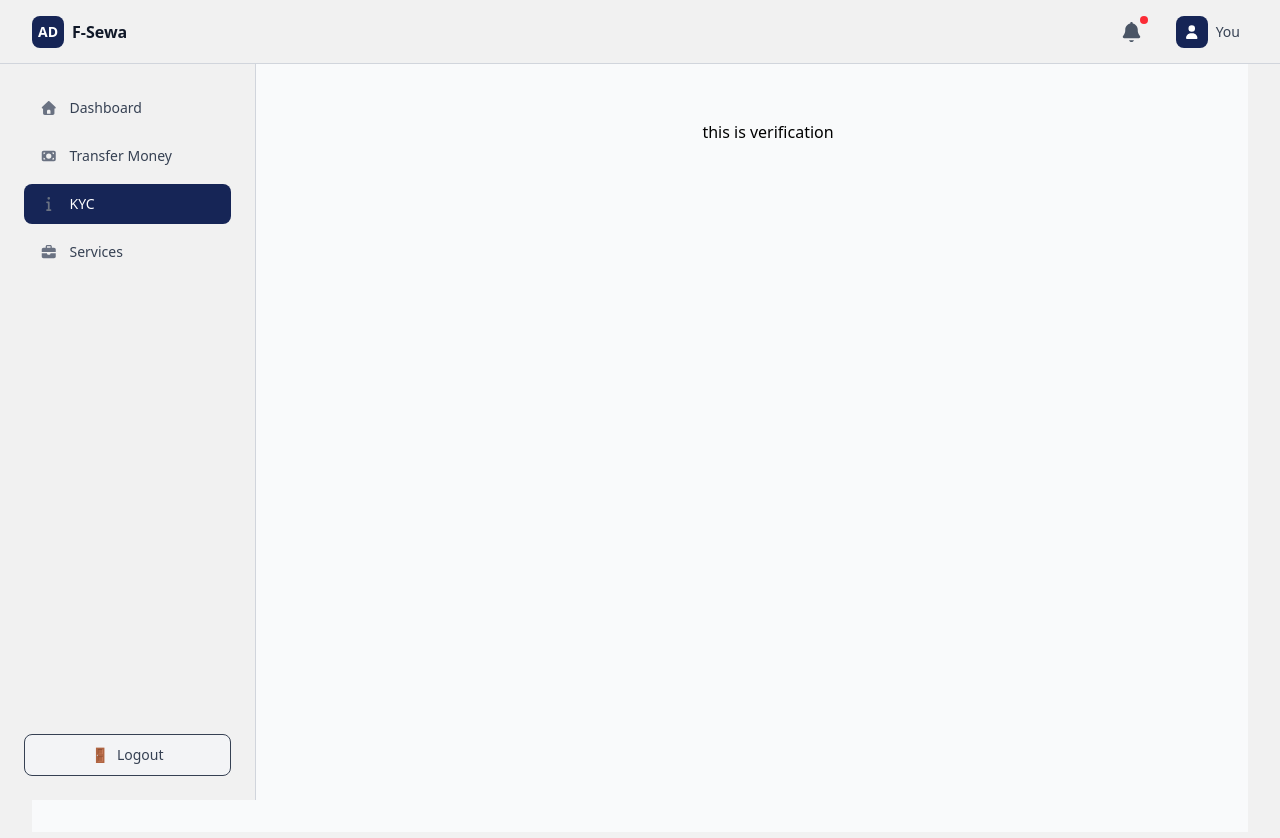
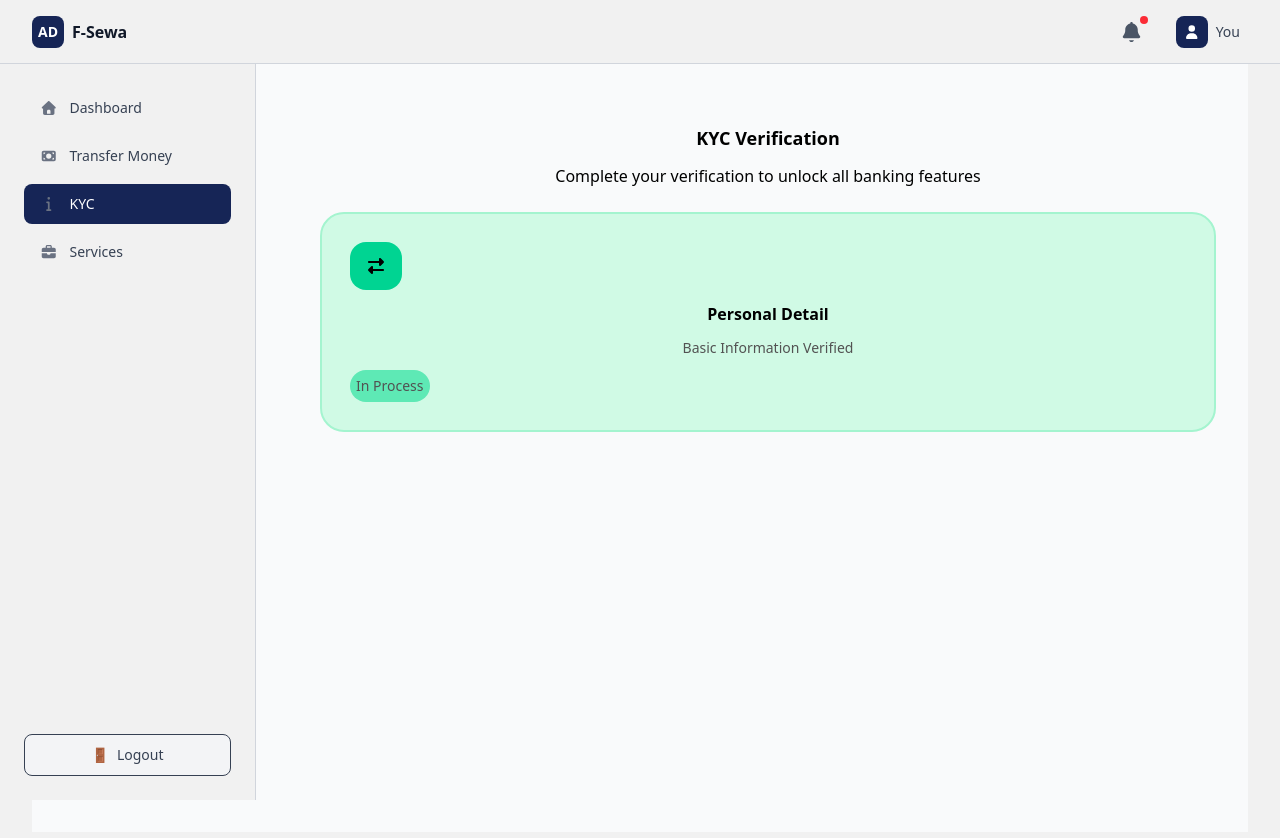
Before and after one commit to aaryae/DPS-Frontend, a React (Vite) app: page /kyc in a window 1280 px wide. Shown: the top 838 px of the page. Built offline with nearby package versions, Linux system fonts and the light colour scheme.

Commit message:
feat: kyc verification page personal detail completed

```diff
--- /dev/null
+++ b/src/ui/user/organisms/KYC/KYCHome.tsx
@@ -0,0 +1,15 @@
+import PersonalDetails from "./PersonalDetails"
+
+const KycHome = () => {
+  return (
+    <div className="flex flex-col items-center ">
+        <h1 className="text-lg font-bold py-1">KYC Verification</h1>
+        <h2 className="pt-2 pb-6">Complete your verification to unlock all banking features</h2>
+        <div className="w-full max-w-5xl">
+          <PersonalDetails/>
+        </div>
+    </div>
+  )
+}
+
+export default KycHome
--- /dev/null
+++ b/src/ui/user/organisms/KYC/PersonalDetails.tsx
@@ -0,0 +1,18 @@
+import { faRightLeft } from '@fortawesome/free-solid-svg-icons/faRightLeft'
+import { FontAwesomeIcon } from '@fortawesome/react-fontawesome'
+import { useState } from 'react'
+
+const PersonalDetails = () => {
+
+    const [status,setStatus]=useState<String>('In Process')
+  return (
+    <div className='bg-emerald-100 flex flex-col gap-3 p-7 rounded-3xl border-2 border-emerald-200 w-full '>
+      <FontAwesomeIcon icon={faRightLeft} className='p-4 rounded-2xl bg-emerald-400 bg-'  />
+      <h3 className='font-bold text-md'>Personal Detail</h3>
+      <h5 className='text-[#525252] text-sm'>Basic Information Verified</h5>
+      <span className='bg-emerald-300 rounded-3xl p-1.5 w-fit text-[#525252] text-sm'>{status}</span>
+    </div>
+  )
+}
+
+export default PersonalDetails
--- a/src/ui/user/pages/KYC.tsx
+++ b/src/ui/user/pages/KYC.tsx
@@ -1,5 +1,7 @@
+import KycHome from "../organisms/KYC/KYCHome"
+
 const KYC = () => {
-  return <div>this is verification</div>
+  return <div><KycHome/></div>
 }
 
 export default KYC
```
Also changed, not shown: src/ui/user/pages/Dashboard.tsx (+4 -4 lines), src/ui/user/organisms/hero/BalanceSection.tsx (renamed from src/ui/user/organisms/BalanceSection.tsx), src/ui/user/organisms/hero/QuickAction.tsx (renamed from src/ui/user/organisms/QuickAction.tsx), src/ui/user/organisms/hero/RecentActivity.tsx (renamed from src/ui/user/organisms/RecentActivity.tsx), src/ui/user/organisms/hero/StatsDetail.tsx (renamed from src/ui/user/organisms/StatsDetail.tsx).
